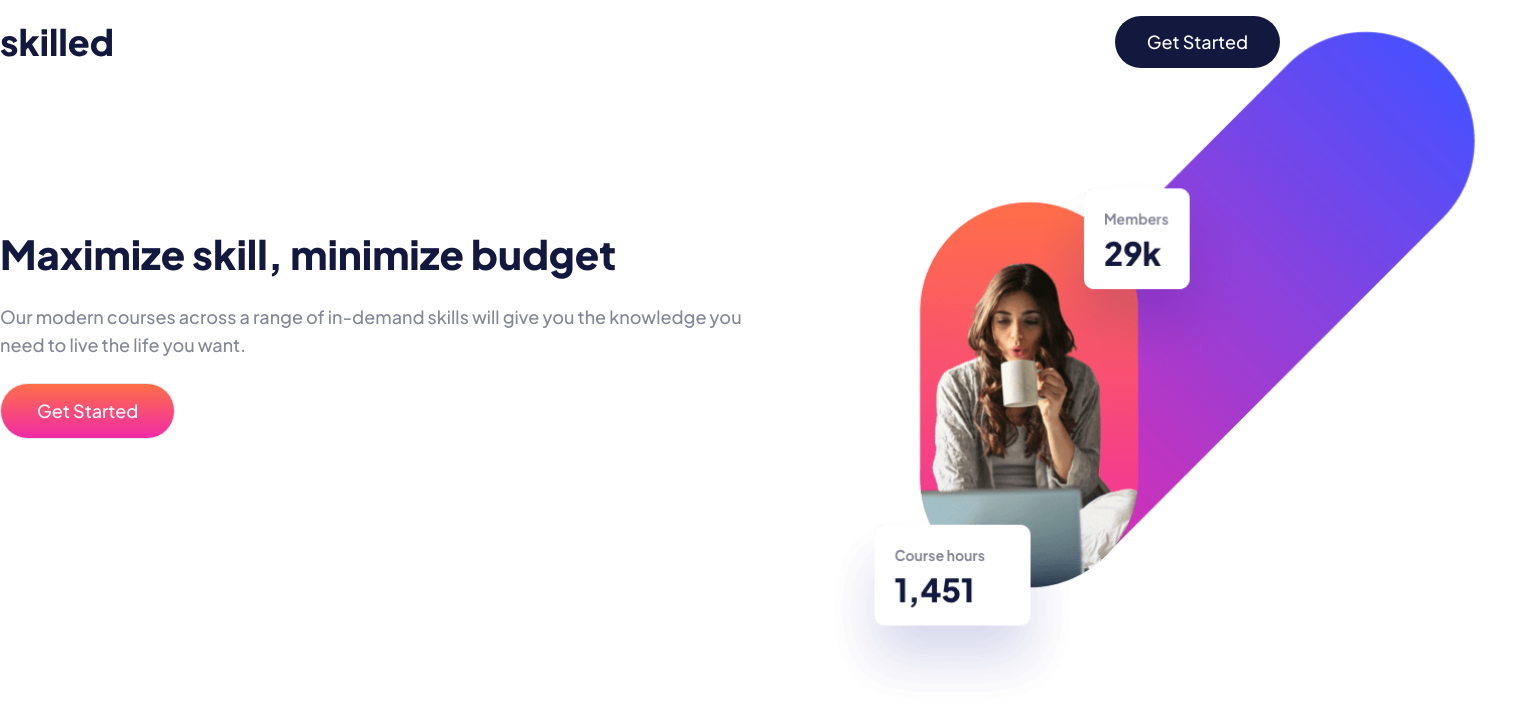
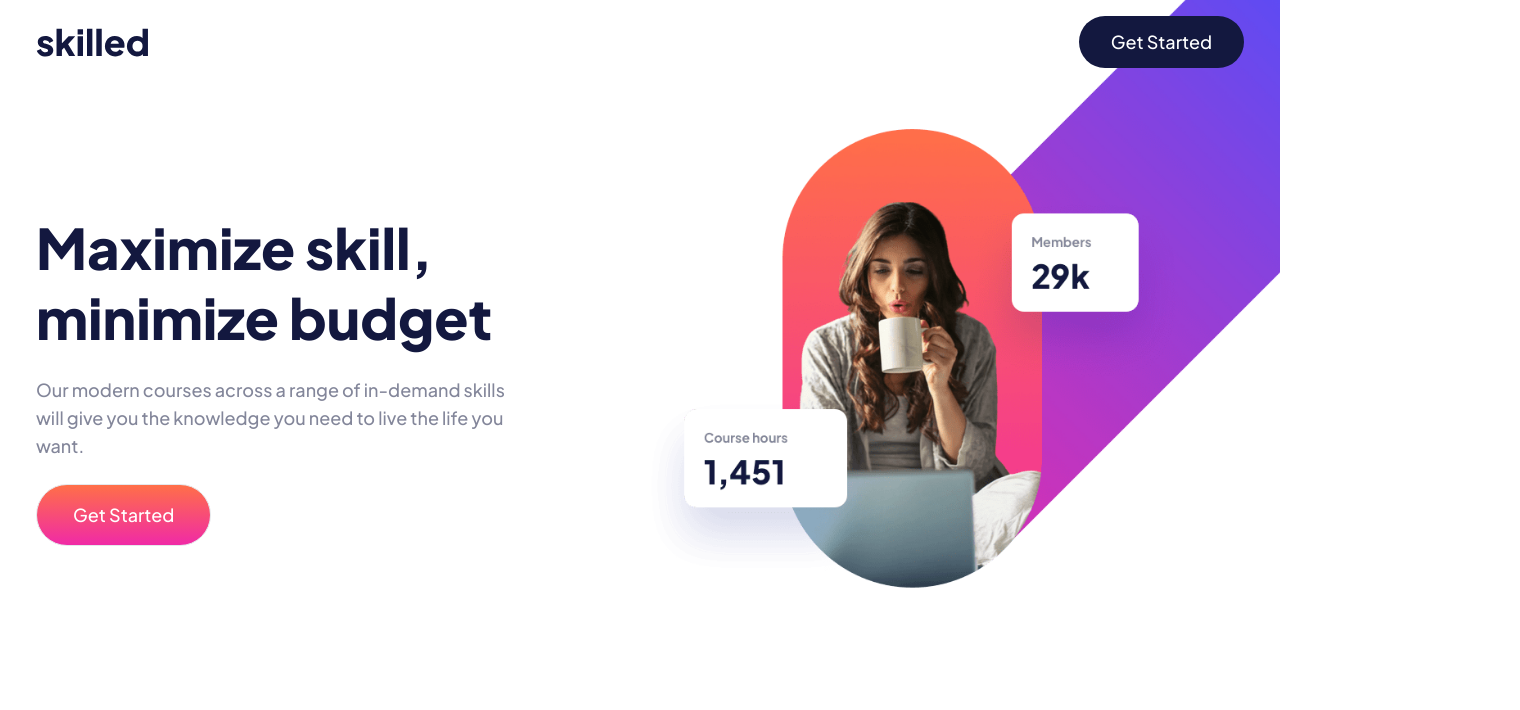
Before and after one commit to onivardi/skilled-e-learning-landing-page, a website: page src/index.html in a window 1280 px wide. Shown: the whole page, 1520 px wide, since content can reach past the window. Drawn offline with Linux system fonts and the light colour scheme.

Commit message:
fix bg hero image layout

```diff
--- a/src/index.html
+++ b/src/index.html
@@ -13,70 +13,53 @@
     <title>Skilled E-learning</title>
   </head>
   <body>
+    <!--Hero tablet background-->
     <div
-      class="hidden md:bg-hero-table md:bg-cover md:bg-center md:block md: md:absolute md:top-0 md:-right-60 md:size-[700px]"
+      class="hidden tablet:bg-hero-table tablet:bg-no-repeat tablet:bg-left-bottom tablet:block tablet: tablet:absolute tablet:top-0 tablet:right-0 tablet:w-1/2 tablet:h-[70vh] laptop:bg-hero-desktop laptop:h-[80vh] laptop:bg-[length:auto_120%]"
     ></div>
+
     <!--Header - Navgation-->
-
-    <header class="">
-      <nav class="container flex items-center p-4 mx-auto sm:px-0">
+    <div class="p-4 mx-auto tablet:px-9 desktop:max-w-7xl">
+      <header>
+        <nav class="flex items-center mx-auto">
           <picture class="flex-grow">
-          <img class="w-28" src="../assets/logo-dark.svg" alt="Skilled Logo" />
+            <img
+              class="w-28"
+              src="../assets/logo-dark.svg"
+              alt="Skilled Logo"
+            />
           </picture>
 
           <a
-          class="block px-6 py-[10px] text-center text-white rounded-full bg-darkBlue lg:px-8 lg:py-3 md:z-10"
+            class="block px-6 py-[10px] text-center text-white rounded-full bg-darkBlue desktop:px-8 desktop:py-3 tablet:z-10"
             href="#"
             >Get Started</a
           >
         </nav>
-      <!-- @media (min-width: 576px) {
-    .hero-image {
-        position: absolute;
-        top: 0;
-        right: 0;
-        width: 50%;
-        height: 70vh;
-        background-image: url(./assets/image-hero-tablet.png);
-        background-repeat: no-repeat;
-        background-position: bottom left;
-
-    } -->
-      <!-- md:left-[460px] -->
-      <!-- size-[640px] -->
       </header>
 
       <!--Hero-->
-    <section
-      class="container p-4 mx-auto sm:p-0 md:grid md:grid-cols-[60%_40%] md:mt-36"
-    >
-      <div class="space-y-6">
-        <h1 class="headingLG text-darkBlue">Maximize skill, minimize budget</h1>
-        <p class="font-medium text-MyGray">
+      <section class="mx-auto mt-8 tablet:mt-36">
+        <div class="max-w-sm space-y-6 tablet:max-w-md laptop:max-w-lg">
+          <h1 class="headingLG text-darkBlue laptop:headingXL">
+            Maximize skill, minimize budget
+          </h1>
+          <p class="font-medium text-MyGray tablet:pr-9 laptop:pr-13">
             Our modern courses across a range of in-demand skills will give you
             the knowledge you need to live the life you want.
           </p>
           <a
-          class="inline-block px-9 py-[13px] text-center border rounded-full bg-gradient-to-b from-btnOrange2 to-btnPink text-white self-start"
+            class="inline-block px-9 py-[13px] text-center border rounded-full bg-gradient-to-b from-btnOrange2 to-btnPink text-white self-start desktop:py-4"
             href="#"
             >Get Started</a
           >
         </div>
 
-      <div class="mt-6">
-        <img
-          class="md:hidden"
-          src="../assets/image-hero-mobile.png"
-          alt="A woman taking a cup of tea"
-        />
-
-        <!-- <img
-          class="hidden md:block"
-          src="../assets/image-hero-tablet@2x.png"
-          alt=""
-        /> -->
+        <div
+          class="mx-auto mt-6 bg-center bg-cover size-[350px] bg-hero-mobile tablet:hidden"
+        ></div>
+      </section>
     </div>
-    </section>
   </body>
 </html>
 <!-- 167x56 -->
--- a/src/input.css
+++ b/src/input.css
@@ -4,7 +4,7 @@
 
 @layer base {
   body {
-    @apply text-base font-bold leading-7 font-jakarta md:font-medium md:text-lg;
+    @apply text-base font-bold leading-7 font-jakarta laptop:font-medium laptop:text-lg;
   }
   h1,
   h2,
--- a/tailwind.config.js
+++ b/tailwind.config.js
@@ -2,25 +2,31 @@
 module.exports = {
   content: ["./src/**/*.{html,js}"],
   theme: {
-    fontFamily:{
-      jakarta: ["Plus Jakarta Sans", "sans-serif"]
+    fontFamily: {
+      jakarta: ["Plus Jakarta Sans", "sans-serif"],
     },
-
+    screens: {
+      tablet: "640px",
+      laptop: "1024px",
+      desktop: "1280px",
+    },
     extend: {
       colors: {
-        lightBlue: '#666CA3',
-        darkBlue: '#13183f',
-        MyGray: '#83869a',
-        pinkChiclete: '#f74780',
-        pinkRose: '#ffa7c3',
-        btnPink: '#f02aa6',
-        btnOrange2: '#ff6f48',
-        btnBlue: '#4851ff',
+        lightBlue: "#666CA3",
+        darkBlue: "#13183f",
+        MyGray: "#83869a",
+        pinkChiclete: "#f74780",
+        pinkRose: "#ffa7c3",
+        btnPink: "#f02aa6",
+        btnOrange2: "#ff6f48",
+        btnBlue: "#4851ff",
       },
       backgroundImage: {
-      'hero-table': "url('../assets/image-hero-tablet.png')"
-    },
+        "hero-mobile": "url('../assets/image-hero-mobile.png')",
+        "hero-table": "url('../assets/image-hero-tablet.png')",
+        "hero-desktop": "url('../assets/image-hero-desktop.png')",
+      },
     },
   },
   plugins: [],
-}
+};
```
Also changed, not shown: src/output.css. Lines whose indentation alone changed are shown as unchanged.
